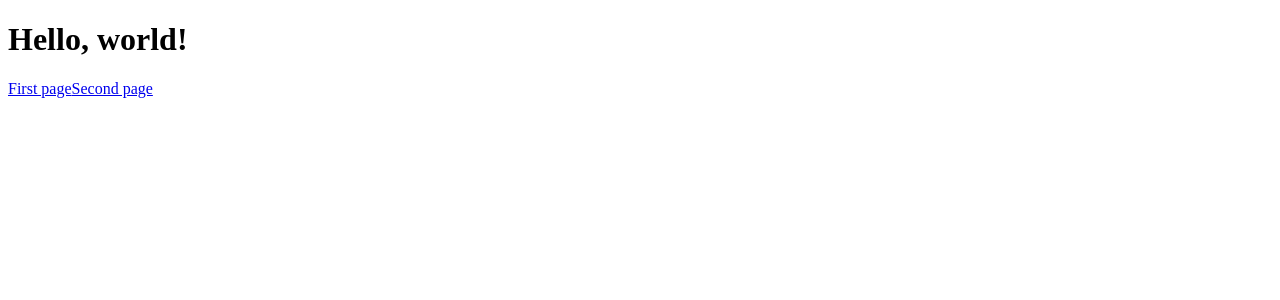
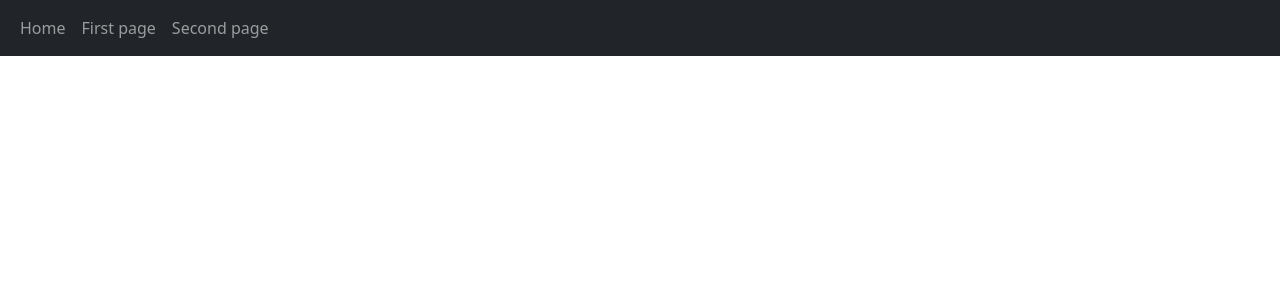
Before and after one commit to JankoDedic/iteh-domaci3, a JavaScript app: page / in a window 1280 px wide. Shown: the top 300 px of the page. Built offline with nearby package versions, Linux system fonts and the light colour scheme.

Commit message:
Set up Bootstrap

```diff
--- a/package.json
+++ b/package.json
@@ -17,9 +17,11 @@
   },
   "homepage": "https://github.com/JankoDedic/iteh-domaci3#readme",
   "devDependencies": {
+    "@parcel/transformer-sass": "^2.0.1",
     "parcel": "^2.0.1"
   },
   "dependencies": {
+    "bootstrap": "^5.1.3",
     "react": "^17.0.2",
     "react-dom": "^17.0.2",
     "react-router-dom": "^6.2.1"
--- a/src/components/App.js
+++ b/src/components/App.js
@@ -1,9 +1,23 @@
 import { Link } from 'react-router-dom'
 
 export function App() {
-  return <div>
-    <h1>Hello, world!</h1>
-    <Link to="/first_page">First page</Link>
-    <Link to="/second_page">Second page</Link>
-  </div>
+  return (
+    <nav className="navbar navbar-expand-lg navbar-dark bg-dark">
+      <div className="container-fluid">
+        <div className="collapse navbar-collapse" id="navbarNav">
+          <ul className="navbar-nav">
+            <li className="nav-item">
+              <Link to="/" className="nav-link">Home</Link>
+            </li>
+            <li className="nav-item">
+              <Link to="/first_page" className="nav-link">First page</Link>
+            </li>
+            <li className="nav-item">
+              <Link to="/second_page" className="nav-link">Second page</Link>
+            </li>
+          </ul>
+        </div>
+      </div>
+    </nav>
+  )
 }
--- a/src/index.html
+++ b/src/index.html
@@ -2,6 +2,7 @@
 <html>
   <head>
     <title>My React App</title>
+    <link rel="stylesheet" href="index.scss">
   </head>
 
   <body>
--- a/src/index.js
+++ b/src/index.js
@@ -1,4 +1,6 @@
+import * as bootstrap from 'bootstrap'
 import ReactDOM from 'react-dom'
+
 import { AppRouter } from './components/AppRouter'
 
 const appDiv = document.getElementById('app')
--- /dev/null
+++ b/src/index.scss
@@ -0,0 +1 @@
+@import "../node_modules/bootstrap/scss/bootstrap";
```
Also changed, not shown: 1 other file (tests, documents, lock files or other folders).
